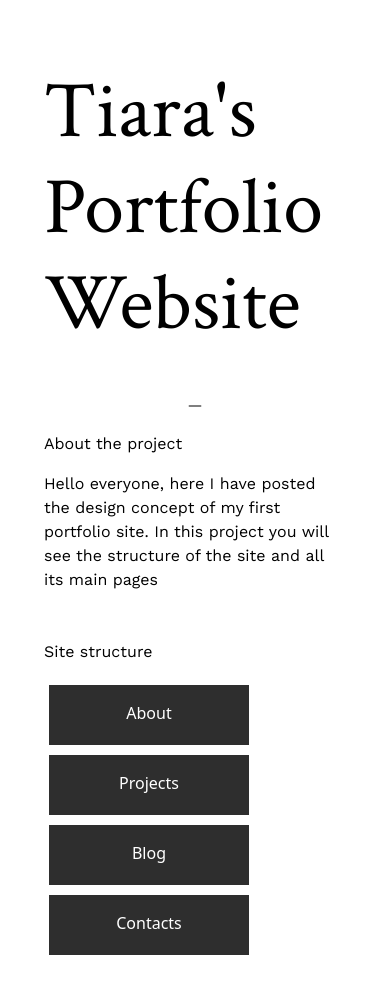
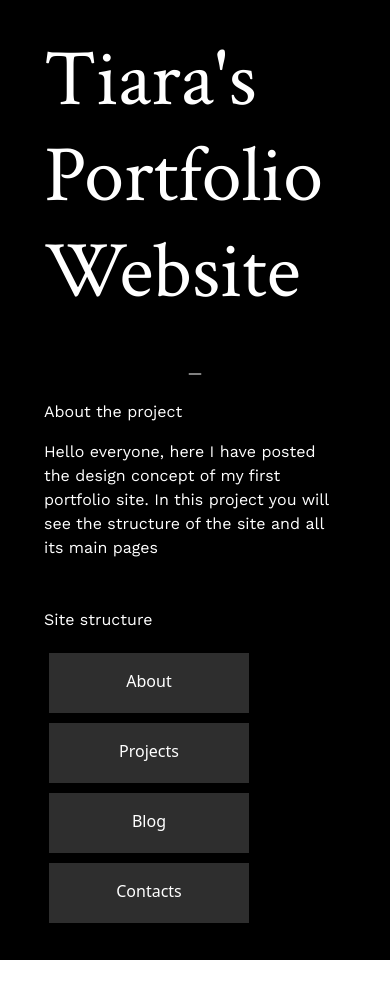
Before and after one commit to tinywomanintech/tinywomanintech.github.io, a React (Create React App) app: page / in a window 390 px wide. After the commit the page ends 960 px from the top, so only its background shows below. Built offline with nearby package versions, Linux system fonts and the light colour scheme.

Commit message:
edit responsive

```diff
--- a/src/App.scss
+++ b/src/App.scss
@@ -31,8 +31,10 @@
 
 @media only screen and (max-width: 600px) {
   .hero {
+    background-color: $black;
+    color: $white;
     .hero-content {
-      margin-top: 2rem;
+      margin-top: 0;
       margin-bottom: 0;
       padding: 2rem;
       h1 {
@@ -95,6 +97,8 @@
 
 @media only screen and (max-width: 600px) {
   .structure {
+    background-color: $black;
+    color: $white;
     .structure-content {
       padding: 0rem 2rem 2rem 2rem;
       margin-bottom: 0;
```
